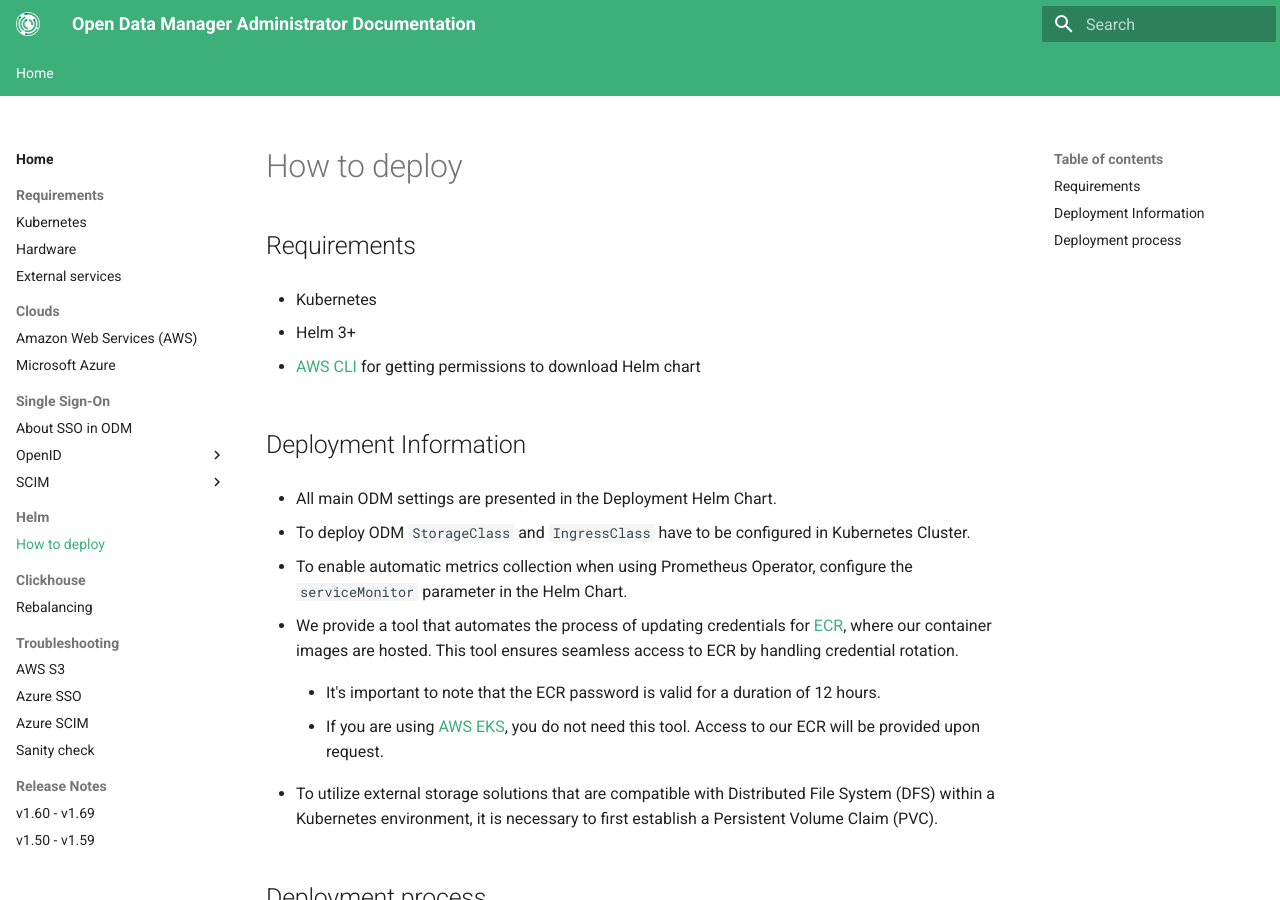
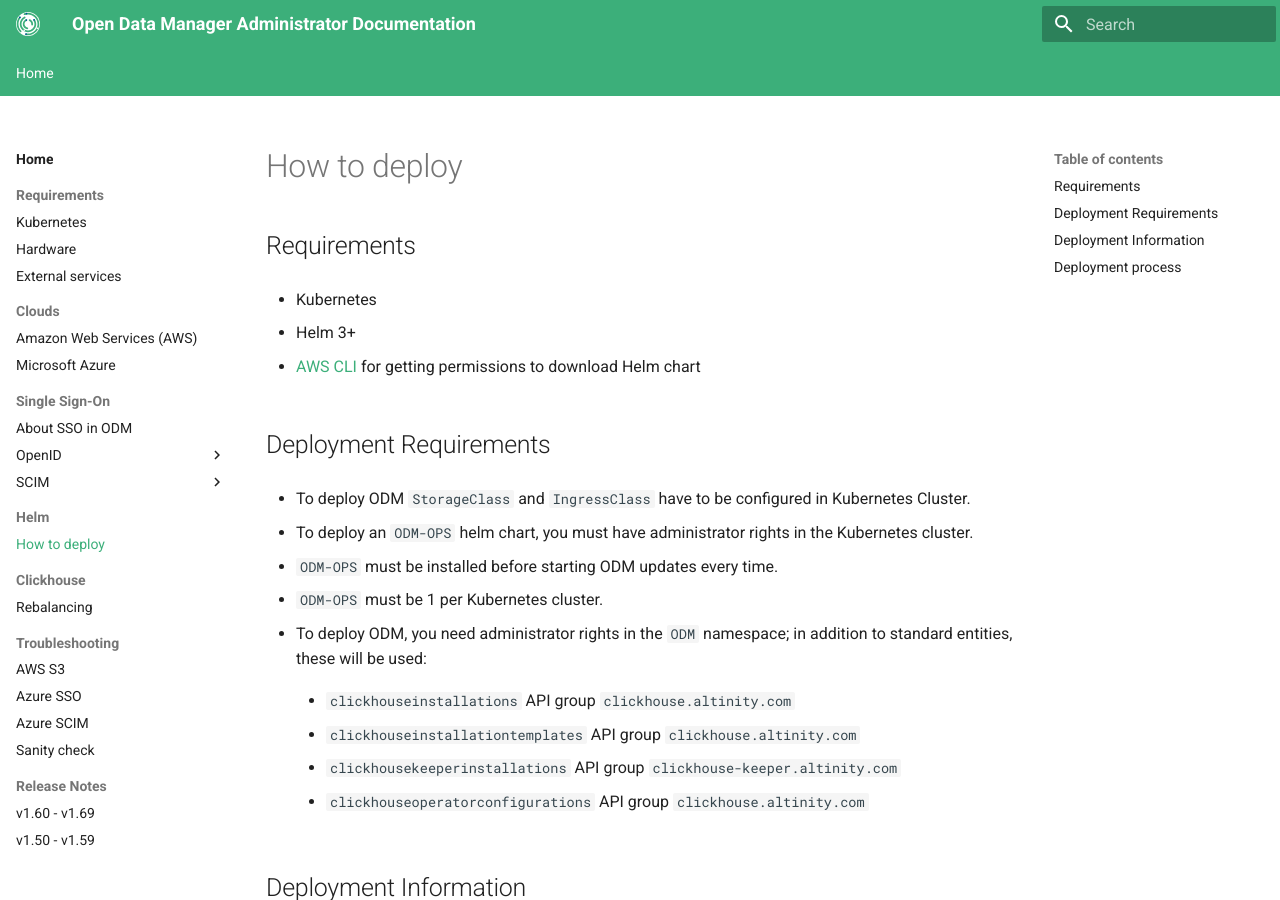
Before and after one commit to genestack/admin-docs, an MkDocs documentation site: the page built from docs/home/helm/how-to-deploy.md, in a window 1280 px wide and 900 px high. Built offline with MkDocs 1.6.1 and Material for MkDocs 9.7.7, drawn with Linux system fonts in a browser that asks for light colours; the version menu is left out; some of the changed text lies outside the part shown.

Commit message:
update docs for odm-ops

```diff
--- a/docs/home/helm/how-to-deploy.md
+++ b/docs/home/helm/how-to-deploy.md
@@ -8,11 +8,29 @@
 
 - [AWS CLI](https://docs.aws.amazon.com/cli/latest/userguide/getting-started-install.html) for getting permissions to download Helm chart
 
+## Deployment Requirements
+
+- To deploy ODM `StorageClass` and `IngressClass` have to be configured in Kubernetes Cluster.
+
+- To deploy an `ODM-OPS` helm chart, you must have administrator rights in the Kubernetes cluster.
+
+- `ODM-OPS` must be installed before starting ODM updates every time.
+
+- `ODM-OPS` must be 1 per Kubernetes cluster.
+
+- To deploy ODM, you need administrator rights in the `ODM` namespace; in addition to standard entities, these will be used:
+
+    - `clickhouseinstallations` API group `clickhouse.altinity.com`
+
+    - `clickhouseinstallationtemplates` API  group `clickhouse.altinity.com`
+
+    - `clickhousekeeperinstallations` API group `clickhouse-keeper.altinity.com`
+
+    - `clickhouseoperatorconfigurations` API group `clickhouse.altinity.com`
+
 ## Deployment Information
 
 - All main ODM settings are presented in the Deployment Helm Chart.
-
-- To deploy ODM `StorageClass` and `IngressClass` have to be configured in Kubernetes Cluster.
 
 - To enable automatic metrics collection when using Prometheus Operator, configure the `serviceMonitor` parameter in the Helm Chart.
 
```
Also changed, not shown: docs/home/requirements/hardware.md (+3 -1 lines).
